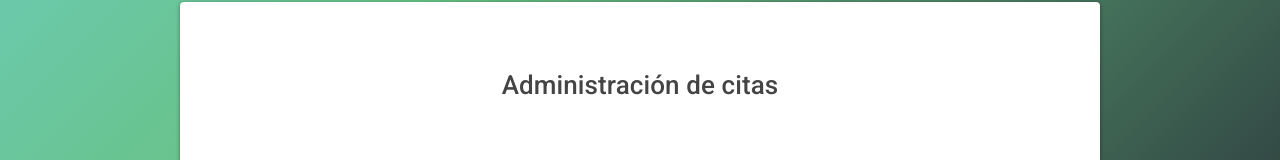
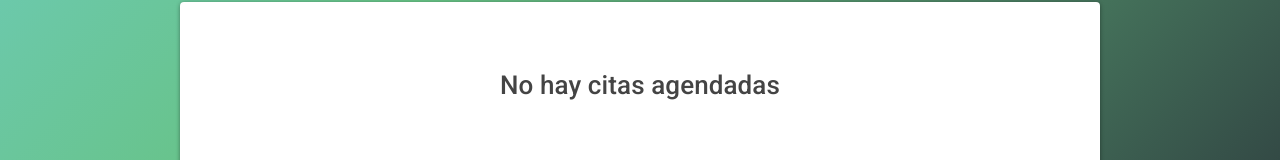
Before and after one commit to RicardoJ/Admon-Pacientes-Veterinaria, a React (Create React App) app: page / in a window 1280 px wide. Shown: the part 791-951 px from the top of the page. Built offline with nearby package versions, Linux system fonts and the light colour scheme.

Commit message:
message info about dates

```diff
--- a/src/components/ListAppointments.js
+++ b/src/components/ListAppointments.js
@@ -2,10 +2,12 @@
 import Appointment  from './Appointment';
 import PropTypes from 'prop-types';
 const ListAppointment = ({appointments, deleteDate}) => {
+
+    const message = Object.keys(appointments).length === 0 ? 'No hay citas agendadas' : ' Administración de citas'
     return (
         <div className = "card mt-2 py-5">
             <div className = "card-body">
-                <h2 className = "card-title text-center">Administración de citas</h2>
+                <h2 className = "card-title text-center">{message}</h2>
                 <div className = "lista-citas">
                     {appointments.map(appointment =>(
                         <Appointment
```
